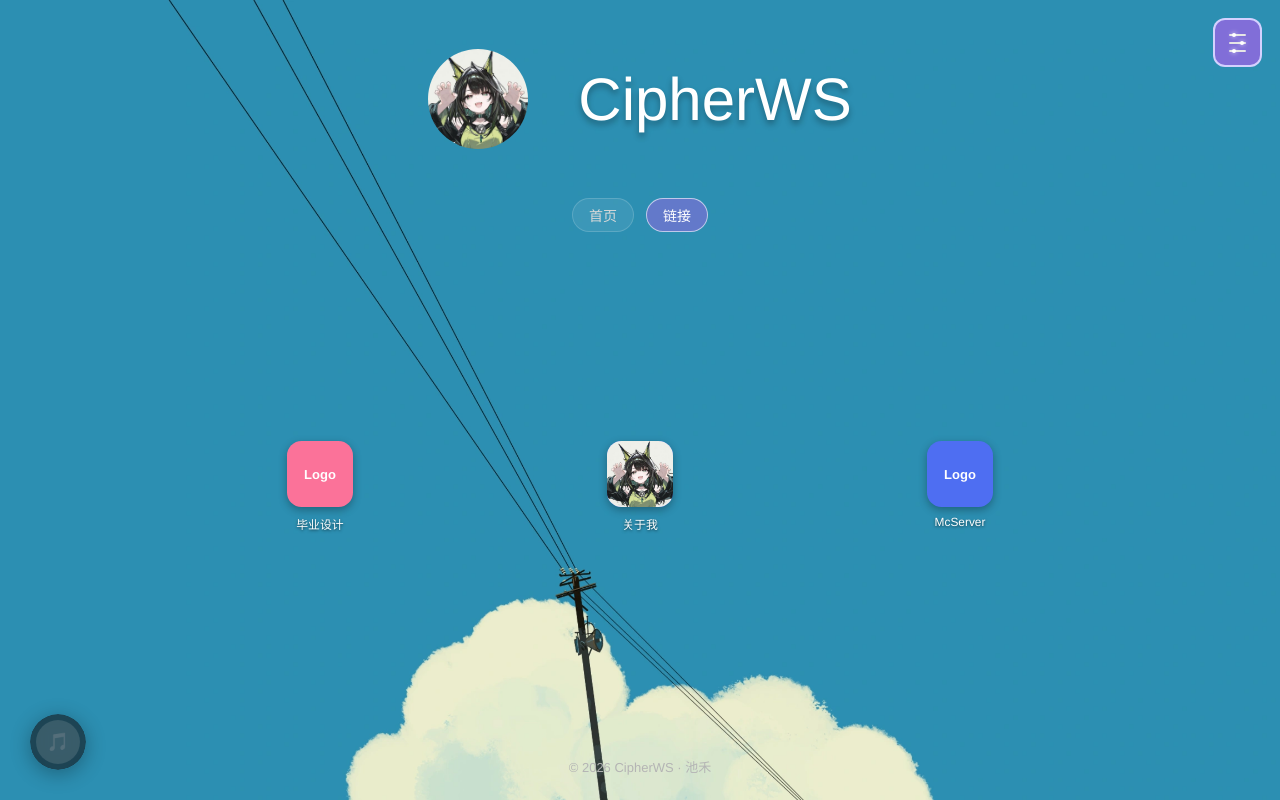
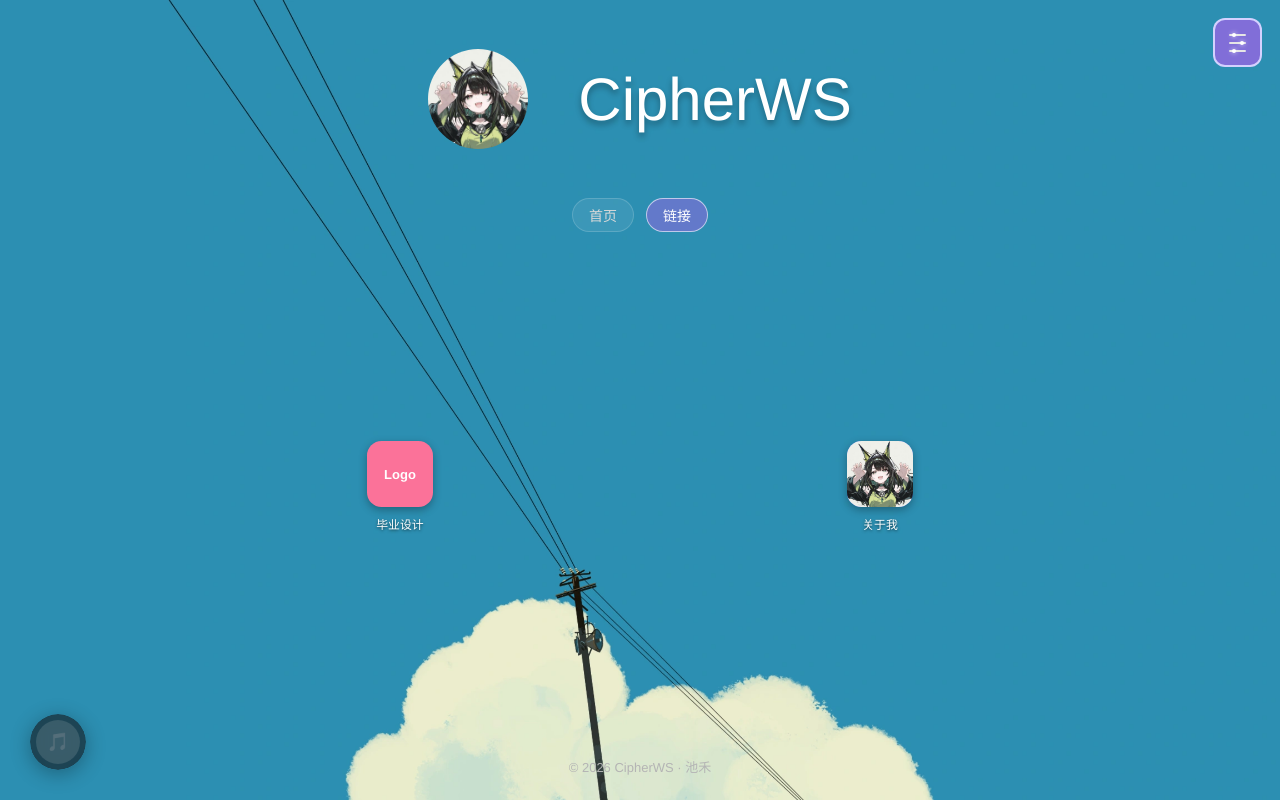
Before and after one commit to CC-l2006/CipherWS, a Vue app in the folder frontend/: page /link in a window 1280 px wide. Built offline with nearby package versions, Linux system fonts and the light colour scheme.

Commit message:
撤回了mcserver

```diff
--- a/frontend/src/views/Link.vue
+++ b/frontend/src/views/Link.vue
@@ -2,7 +2,6 @@
   <div class="icon-grid">
     <LinkIcon title="毕业设计" bg-color="#fb7299" :size="66" />
     <LinkIcon title="关于我" bg-color="#4e6ef2" :size="66" img-url="/tab-icon/icon.jpg" />
-    <LinkIcon title="McServer" bg-color="#4e6ef2" :size="66" to="http://frp-dog.com:51921" />
   </div>
 </template>
 
```
Also changed, not shown: 1 other file (tests, documents, lock files or other folders).
